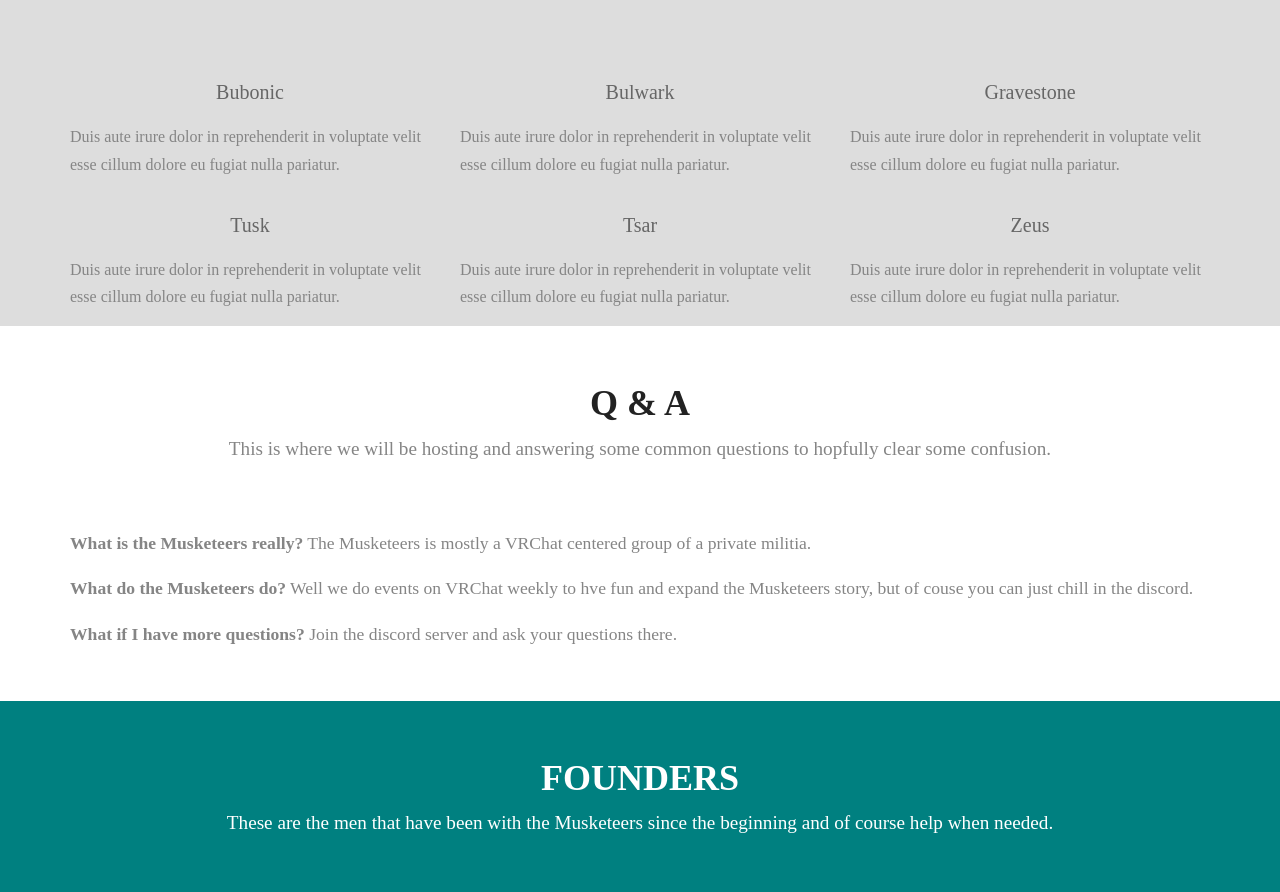
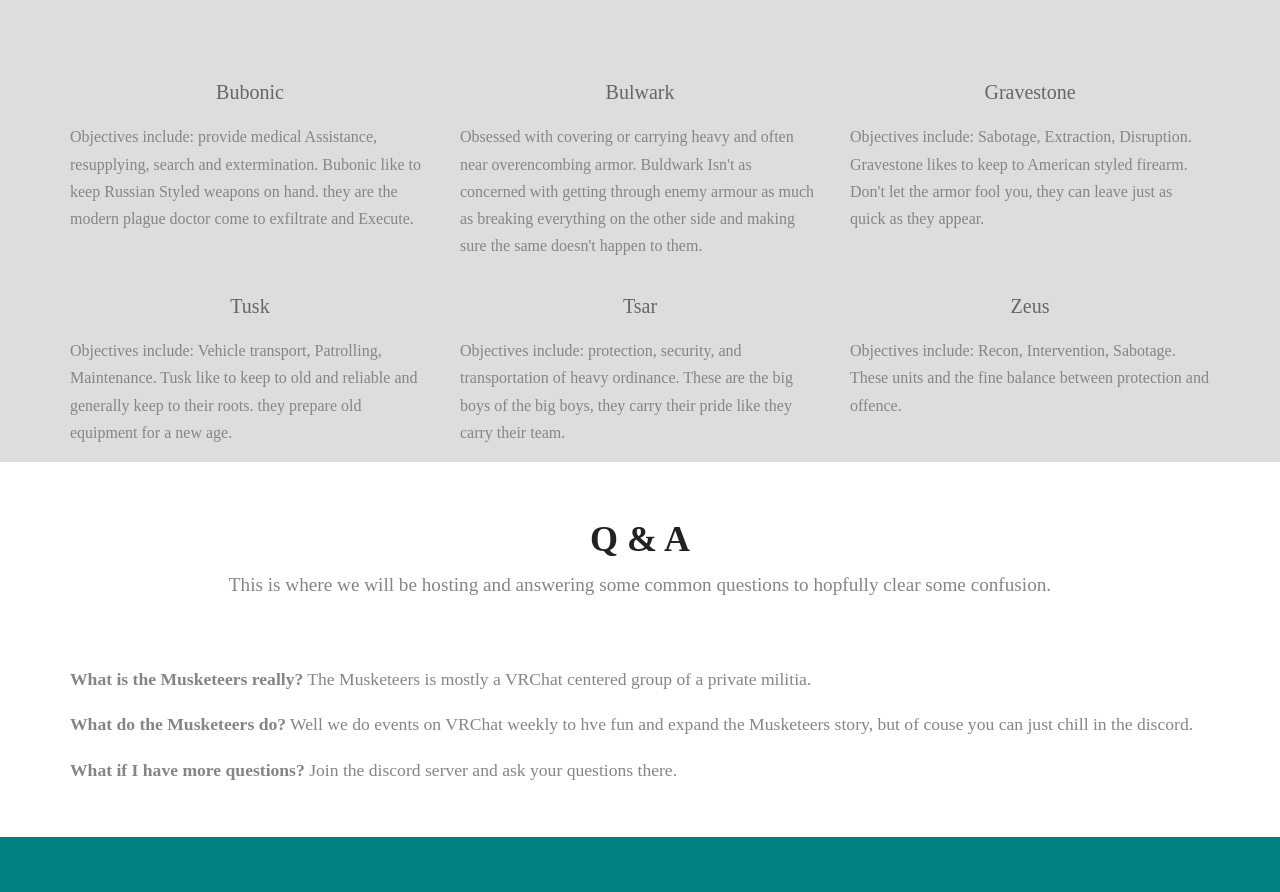
Before and after one commit to TheMusketeersOfficial/TheMusketeersOfficial.github.io, a plain HTML site: page home.html in a window 1280 px wide. Shown: the part 2329-3221 px from the top of the page. Drawn offline with Linux system fonts and the light colour scheme.

Commit message:
basically done

```diff
--- a/home.html
+++ b/home.html
@@ -231,38 +231,38 @@
         <div class="col-md-4 col-sm-4">
           <center><h3>Bubonic</h3></center>
           <!-- Paragraph -->
-          <p>Duis aute irure dolor in reprehenderit in voluptate velit esse cillum dolore eu fugiat nulla pariatur.</p>
+          <p>Objectives include: provide medical Assistance, resupplying, search and extermination. Bubonic like to keep Russian Styled weapons on hand. they are the modern plague doctor come to exfiltrate and Execute.</p>
         </div>
         <div class="col-md-4 col-sm-4">
           <!-- Heading -->
           <center><h3>Bulwark</h3></center>
           <!-- Paragraph -->
-          <p>Duis aute irure dolor in reprehenderit in voluptate velit esse cillum dolore eu fugiat nulla pariatur.</p>
+          <p>Obsessed with covering or carrying heavy and often near overencombing armor. Buldwark Isn't as concerned with getting through enemy armour as much as breaking everything on the other side and making sure the same doesn't happen to them.</p>
         </div>
         <div class="col-md-4 col-sm-4">
           <!-- Heading -->
           <center><h3>Gravestone</h3></center>
           <!-- Paragraph -->
-          <p>Duis aute irure dolor in reprehenderit in voluptate velit esse cillum dolore eu fugiat nulla pariatur.</p>
+          <p>Objectives include: Sabotage, Extraction, Disruption. Gravestone likes to keep to American styled firearm. Don't let the armor fool you, they can leave just as quick as they appear.</p>
         </div>
       </div>
       <div class="row">
         <div class="col-md-4 col-sm-4">
           <center><h3>Tusk</h3></center>
           <!-- Paragraph -->
-          <p>Duis aute irure dolor in reprehenderit in voluptate velit esse cillum dolore eu fugiat nulla pariatur.</p>
+          <p>Objectives include: Vehicle transport, Patrolling, Maintenance. Tusk like to keep to old and reliable and generally keep to their roots. they prepare old equipment for a new age.</p>
         </div>
         <div class="col-md-4 col-sm-4">
           <!-- Heading -->
           <center><h3>Tsar</h3></center>
           <!-- Paragraph -->
-          <p>Duis aute irure dolor in reprehenderit in voluptate velit esse cillum dolore eu fugiat nulla pariatur.</p>
+          <p>Objectives include: protection, security, and transportation of heavy ordinance. These are the big boys of the big boys, they carry their pride like they carry their team.</p>
         </div>
         <div class="col-md-4 col-sm-4">
           <!-- Heading -->
           <center><h3>Zeus</h3></center>
           <!-- Paragraph -->
-          <p>Duis aute irure dolor in reprehenderit in voluptate velit esse cillum dolore eu fugiat nulla pariatur.</p>
+          <p>Objectives include: Recon, Intervention, Sabotage. These units and the fine balance between protection and offence.</p>
         </div>
       </div>
     </div>
```
Also changed, not shown: 1 other file.
